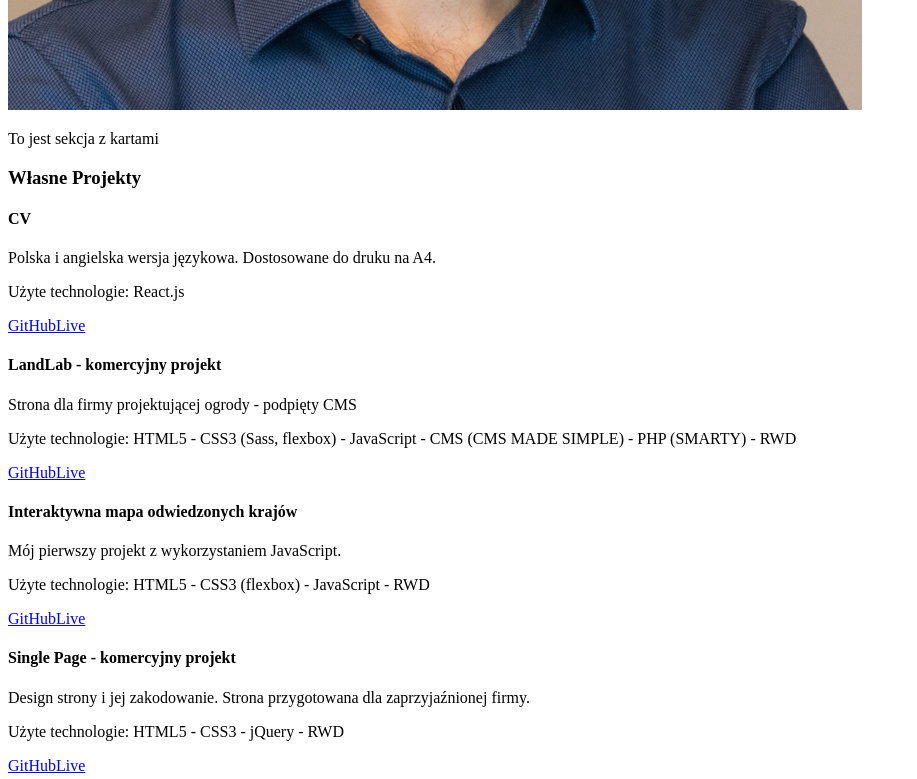
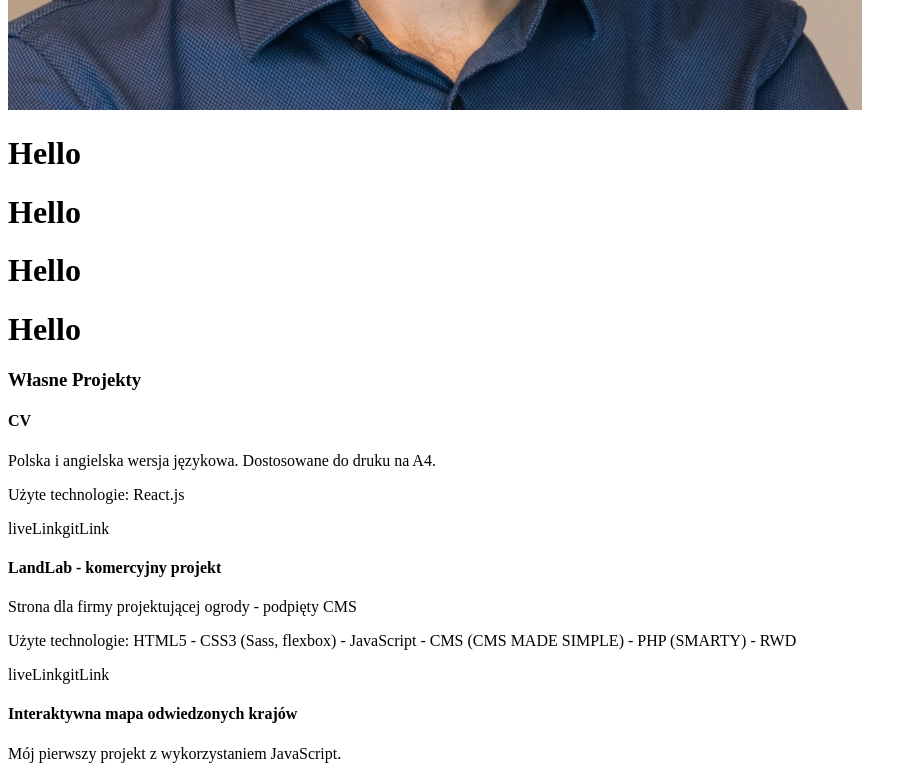
Before and after one commit to tomi5/tomasz-rysak-cv, a React (Create React App) app: page / in a window 1280 px wide. Shown: the part 1040-1819 px from the top of the page, without its empty margins (0-917 px from the left). Built offline with nearby package versions, Linux system fonts and the light colour scheme.

Commit message:
change class component to SFC

```diff
--- a/src/components/Buttons/ProjectButtons.jsx
+++ b/src/components/Buttons/ProjectButtons.jsx
@@ -1,23 +1,23 @@
 import React from 'react'
 
 
-const ProjectButtons = ({ liveLink, gitLink }) => {
+const ProjectButtons = (props) => {
 
-
-    return (
-        <div>
+    const linksArr = Object.entries(props);
+    const link = linksArr.map((link, id) => {
+        const name = link[0];
+        const href = link[1];
+        return (
             <a
-                href={gitLink}
-
-                rel="noopener noreferrer"
-            >GitHub</a>
-            <a
-                href={liveLink}
+                href={href}
+                key={id}
                 target="_blank"
                 rel="noopener noreferrer"
-            >Live</a>
-        </div>
-    );
+            >{name}</a>
+        )
+    });
+
+    return <div>{link}</div>;
 }
 
 export default ProjectButtons;
--- /dev/null
+++ b/src/components/Cards/CardSection.jsx
@@ -0,0 +1,18 @@
+import React, { Component } from 'react';
+import LangContext from '../../LangContext'
+
+class CardSection extends Component {
+
+    render() {
+
+
+        return (
+            <h1>Hello</h1>
+        );
+    }
+}
+
+
+
+
+export default CardSection;
--- a/src/components/Cards/Cards.jsx
+++ b/src/components/Cards/Cards.jsx
@@ -1,16 +1,41 @@
-import React from 'react';
+import React, { Component } from 'react';
 import LangContext from '../../LangContext'
+import CardSection from './CardSection';
+import highlightsData from './highlightsData';
 
-const Cards = () => {
-    return (
-        <LangContext.Consumer>
-            {(lang) => (
 
-                <p>To jest sekcja z kartami</p>
+class Cards extends Component {
 
-            )}
-        </LangContext.Consumer>
-    );
+
+    render() {
+
+        const lang = this.context;
+
+        const cardSection = highlightsData.map(highlight =>
+            <CardSection
+                key={highlight.id}
+                highlight={highlightsData}
+            />
+        )
+
+        // console.log('highlightsData:', highlightsData)
+
+        return (
+            <div>
+                <CardSection
+                />
+                <CardSection
+                />
+                <CardSection
+                />
+                <CardSection
+                />
+            </div>
+
+        );
+    }
 }
 
+Cards.contextType = LangContext;
+
 export default Cards;
--- /dev/null
+++ b/src/components/Cards/highlightsData.js
@@ -0,0 +1,34 @@
+const highlightsData = [{
+
+    pl: {
+        contactHeader: "Kontakt",
+        skillsHeader: "Umiejętności",
+        techUseHeader: "Technologie, z którymi pracuję:",
+        techLearnHeader: "Aktualnie poznaję:",
+        techToKnowHeader: "Chcę poznać:",
+        otherSkillsHeader: "Pozostałe umiejętności:",
+        otherSkillsList: ["biegła obsługa CorelDraw", "podstawy Visual Basis oraz b.dobra znajomość Excela", "Photoshop (cięcie PSD oraz podstawowa obróbka grafiki)"],
+        languagesHeader: "Języki",
+        languagesList: ["język angielski - poziom B2", "język polski - język ojczysty"],
+        hobbyHeader: "Zainteresowania",
+        hobbyList: ["podróże, turystyka ekstremalna i kwalifikowana", "wyszukiwanie tanich połączeń lotniczych", "fotografia przyrodnicza", "uprawianie sportów: piłka nożna, muay-thai, snowboarding", "książki i czasopisma turystyczno-podróżnicze"],
+    },
+    en: {
+        contactHeader: "Contact",
+        skillsHeader: "Technical skills",
+        techUseHeader: "Technologies I use:",
+        techLearnHeader: "I'm learning:",
+        techToKnowHeader: "I want to know:",
+        otherSkillsHeader: "Others Abilities:",
+        otherSkillsList: ["fluent in CorelDraw", "basic in Visual Basis and fluent in Excel", "Photoshop (PSD slicing and basic image processing)"],
+        languagesHeader: "Languages",
+        languagesList: ["English - upper intermediate", "Polish - native speaker"],
+        hobbyHeader: "Passions",
+        hobbyList: ["traveling, extreme and qualified tourism", "low cost flight search", "nature photography", "sports: football, muay-thai, snowboarding", "travel books and magazines"],
+    },
+    techUseList: ['HTML 5', 'CSS3 (flexbox, grid, BEM]', 'Sass', 'JavaScript', 'React.js', 'jQuery', 'Bootstrap 4', 'RWD', 'Git', 'PHP (SMARTY)'],
+    techLearnList: ['TypeScript', 'GatsbyJS + GraphQL'],
+    techToKnowList: ['Node.js', 'MongoDB', 'Python']
+}]
+
+export default highlightsData
--- /dev/null
+++ b/src/components/Competences/CompetenceSection.jsx
@@ -0,0 +1,65 @@
+import React from 'react';
+import LangContext from '../../LangContext'
+import projectsData from './ProjectItem/ProjectsData';
+import ProjectItem from './ProjectItem/ProjectItem';
+import worksData from './WorkItem/WorksData';
+import WorkItem from './WorkItem/WorkItem';
+import educationData from './EducationItem/EducationData';
+import EducationItem from './EducationItem/EducationItem';
+
+
+const CompetenceSection = (props) => {
+
+    const { sectionName, sectionHeader } = props.competence;
+
+    const projectItem = projectsData.map(project =>
+        <ProjectItem
+            key={project.id}
+            project={project}
+        />
+    )
+
+    const workItem = worksData.map(work =>
+        <WorkItem
+            key={work.id}
+            work={work}
+        />
+    )
+
+    const educationItem = educationData.map(education =>
+        <EducationItem
+            key={education.id}
+            education={education}
+        />
+    )
+
+    const getSectionItem = (sectionName) => {
+        switch (sectionName) {
+            case "projects":
+                return projectItem;
+            case "works":
+                return workItem
+            case "education":
+                return educationItem
+            default:
+                return
+        }
+    }
+
+    return (
+        <LangContext.Consumer>
+            {(lang) => (
+                <section>
+                    <span className="competence__icon fas fa-user-tie" aria-hidden="true"></span>
+                    <h3>{sectionHeader[lang]}</h3>
+                    {getSectionItem(sectionName)}
+                </section>
+            )}
+
+        </LangContext.Consumer>
+    );
+}
+
+
+
+export default CompetenceSection;
--- a/src/components/Competences/Competences.jsx
+++ b/src/components/Competences/Competences.jsx
@@ -1,11 +1,8 @@
-import React, { Component } from 'react';
+import React from 'react';
 
-import CompetencesSection from './CompetencesSection';
+import CompetenceSection from './CompetenceSection';
 
-
-class Competences extends Component {
-
-    render() {
+const Competences = () => {
 
     const competences = [
         {
@@ -29,21 +26,15 @@ class Competences extends Component {
                 en: "Education",
             }
         },
-        ]
-
+    ];
     const competencesSection = competences.map((competence, id) =>
-            <CompetencesSection
+        <CompetenceSection
             key={id}
             competence={competence}
         />
     )
 
-        return (
-            <div>
-                {competencesSection}
-            </div>
-        );
-    }
+    return <div>{competencesSection}</div>;
 }
 
 export default Competences;
--- a/src/components/Competences/CompetencesSection.jsx
+++ /dev/null
@@ -1,73 +0,0 @@
-import React, { Component } from 'react';
-import LangContext from '../../LangContext'
-
-import projectsData from './ProjectItem/ProjectsData';
-import ProjectItem from './ProjectItem/ProjectItem';
-import worksData from './WorkItem/WorksData';
-import WorkItem from './WorkItem/WorkItem';
-import educationData from './EducationItem/EducationData';
-import EducationItem from './EducationItem/EducationItem';
-
-
-class CompetencesSection extends Component {
-
-    render() {
-
-        const { sectionName, sectionHeader } = this.props.competence;
-
-        const projectItem = projectsData.map(project =>
-            <ProjectItem
-                key={project.id}
-                project={project}
-            />
-        )
-
-        const workItem = worksData.map(work =>
-            <WorkItem
-                key={work.id}
-                work={work}
-            />
-        )
-
-        const educationItem = educationData.map(education =>
-            <EducationItem
-                key={education.id}
-                education={education}
-            />
-        )
-
-
-        const getSectionItem = (sectionName) => {
-            switch (sectionName) {
-                case "projects":
-                    return projectItem;
-                case "works":
-                    return workItem
-                case "education":
-                    return educationItem
-                default:
-                    return
-            }
-        }
-
-
-
-        return (
-            <LangContext.Consumer>
-                {(lang) => (
-                    <section>
-                        <span className="competence__icon fas fa-user-tie" aria-hidden="true"></span>
-                        <h3>{sectionHeader[lang]}</h3>
-                        {getSectionItem(sectionName)}
-                    </section>
-                )}
-
-            </LangContext.Consumer>
-        );
-    }
-}
-
-
-
-
-export default CompetencesSection;
--- a/src/components/Competences/EducationItem/EducationItem.jsx
+++ b/src/components/Competences/EducationItem/EducationItem.jsx
@@ -6,8 +6,8 @@ class EducationItem extends Component {
 
     render() {
 
+        const lang = this.context;
         const educationObj = this.props.education;
-        const lang = this.context;
         const { date, school, spec, degree } = educationObj[lang];
 
 
--- a/src/components/Competences/ProjectItem/ProjectsData.js
+++ b/src/components/Competences/ProjectItem/ProjectsData.js
@@ -9,8 +9,8 @@ const projectsData = [{
             descr: "Polish and English version. Adapted to print in A4 page size.",
         },
         techs: "React.js",
-        GitLink: "https://github.com/tomi5/Tomasz_Rysak_CV",
-        LiveLink: "https://tomi5.github.io/Tomasz_Rysak_CV/",
+        GitHub: "https://github.com/tomi5/Tomasz_Rysak_CV",
+        Live: "https://tomi5.github.io/Tomasz_Rysak_CV/",
     },
     {
         id: 2,
@@ -23,8 +23,8 @@ const projectsData = [{
             descr: "Commercial website for landscape architecture company",
         },
         techs: "HTML5 - CSS3 (Sass, flexbox) - JavaScript - CMS (CMS MADE SIMPLE) - PHP (SMARTY) - RWD",
-        GitLink: "https://github.com/tomi5/LandLab",
-        LiveLink: "https://landlab.pl/",
+        GitHub: "https://github.com/tomi5/LandLab",
+        Live: "https://landlab.pl/",
     },
     {
         id: 3,
@@ -37,8 +37,8 @@ const projectsData = [{
             descr: "My first training project to practice JavaScript.",
         },
         techs: "HTML5 - CSS3 (flexbox) - JavaScript - RWD",
-        GitLink: "https://github.com/tomi5/interactive_visited_countries_map",
-        LiveLink: "https://tomi5.github.io/interactive_visited_countries_map/",
+        GitHub: "https://github.com/tomi5/interactive_visited_countries_map",
+        Live: "https://tomi5.github.io/interactive_visited_countries_map/",
     },
     {
         id: 4,
@@ -51,8 +51,8 @@ const projectsData = [{
             descr: "Website design and coding. Website prepared for a friend's company",
         },
         techs: "HTML5 - CSS3 - jQuery - RWD",
-        GitLink: "https://github.com/tomi5/hydrogeopol",
-        LiveLink: "https://tomi5.github.io/hydrogeopol/",
+        GitHub: "https://github.com/tomi5/hydrogeopol",
+        Live: "https://tomi5.github.io/hydrogeopol/",
     },
     {
         id: 5,
@@ -65,8 +65,8 @@ const projectsData = [{
             descr: "Bootstrap 4 training project.",
         },
         techs: "HTML5 - Bootstrap 4 - jQuery - LightBox",
-        GitLink: "https://github.com/tomi5/travel_service",
-        LiveLink: "https://tomi5.github.io/travel_service/",
+        GitHub: "https://github.com/tomi5/travel_service",
+        Live: "https://tomi5.github.io/travel_service/",
     },
     {
         id: 6,
@@ -79,8 +79,8 @@ const projectsData = [{
             descr: "My first RWD single page website converted from PSD.",
         },
         techs: "HTML5 - CSS3 (flexbox) - jQuery - Photoshop (slice tool)",
-        GitLink: "https://github.com/tomi5/cuda_single_pages",
-        LiveLink: "https://tomi5.github.io/cuda_single_pages//",
+        GitHub: "https://github.com/tomi5/cuda_single_pages",
+        Live: "https://tomi5.github.io/cuda_single_pages//",
     },
 
 
```
Also changed, not shown: src/cvData.js (deleted, +0 -49 lines). Lines whose indentation alone changed are shown as unchanged.
